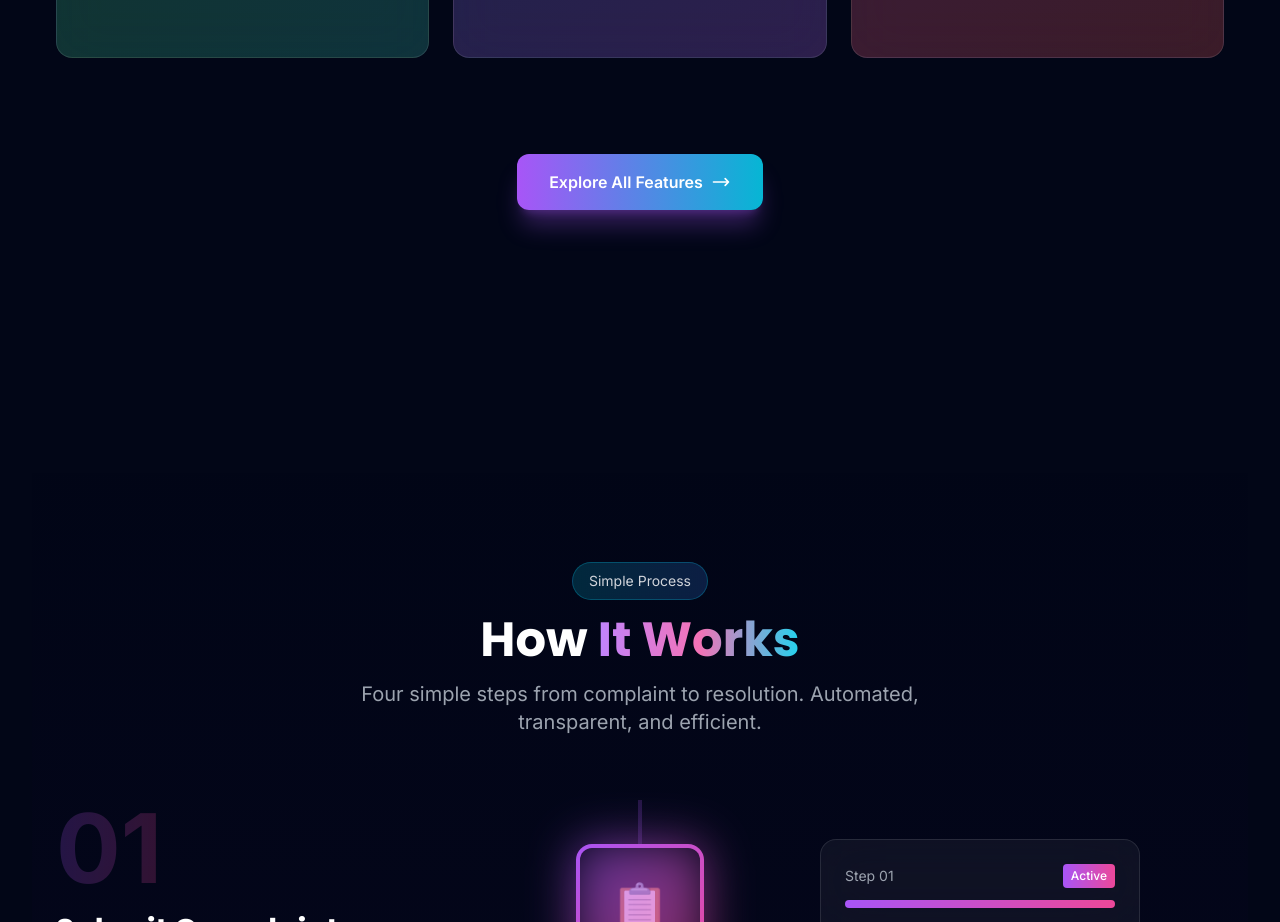
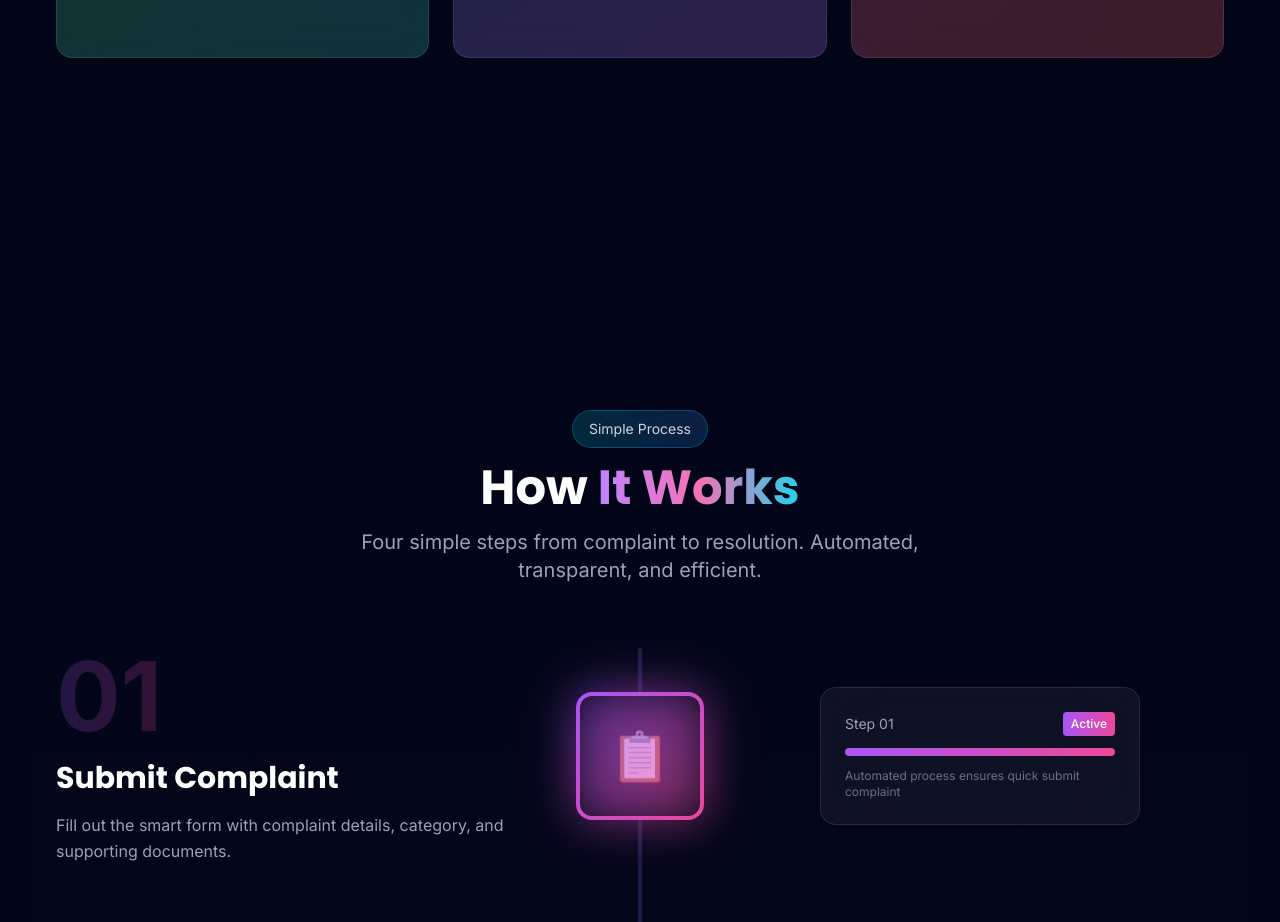
Before and after one commit to Vansh-Arora01/SCMS-Frontend, a React (Vite) app: page / in a window 1280 px wide. Shown: the part 4100-5022 px from the top of the page. Built offline with nearby package versions, Linux system fonts and the light colour scheme; no server answers.

Commit message:
Remove button

```diff
--- a/src/components/Features.tsx
+++ b/src/components/Features.tsx
@@ -131,7 +131,7 @@ const Features: React.FC = () => {
 
 
           {/* Bottom CTA */}
-          <motion.div variants={fadeInUp} className="text-center pt-8">
+          {/* <motion.div variants={fadeInUp} className="text-center pt-8">
             <motion.button
               whileHover={{ scale: 1.05, boxShadow: '0 20px 60px rgba(168, 85, 247, 0.4)' }}
               whileTap={{ scale: 0.95 }}
@@ -142,7 +142,7 @@ const Features: React.FC = () => {
                 <path strokeLinecap="round" strokeLinejoin="round" strokeWidth={2} d="M17 8l4 4m0 0l-4 4m4-4H3" />
               </svg>
             </motion.button>
-          </motion.div>
+          </motion.div> */}
         </motion.div>
       </div>
     </section>
```
